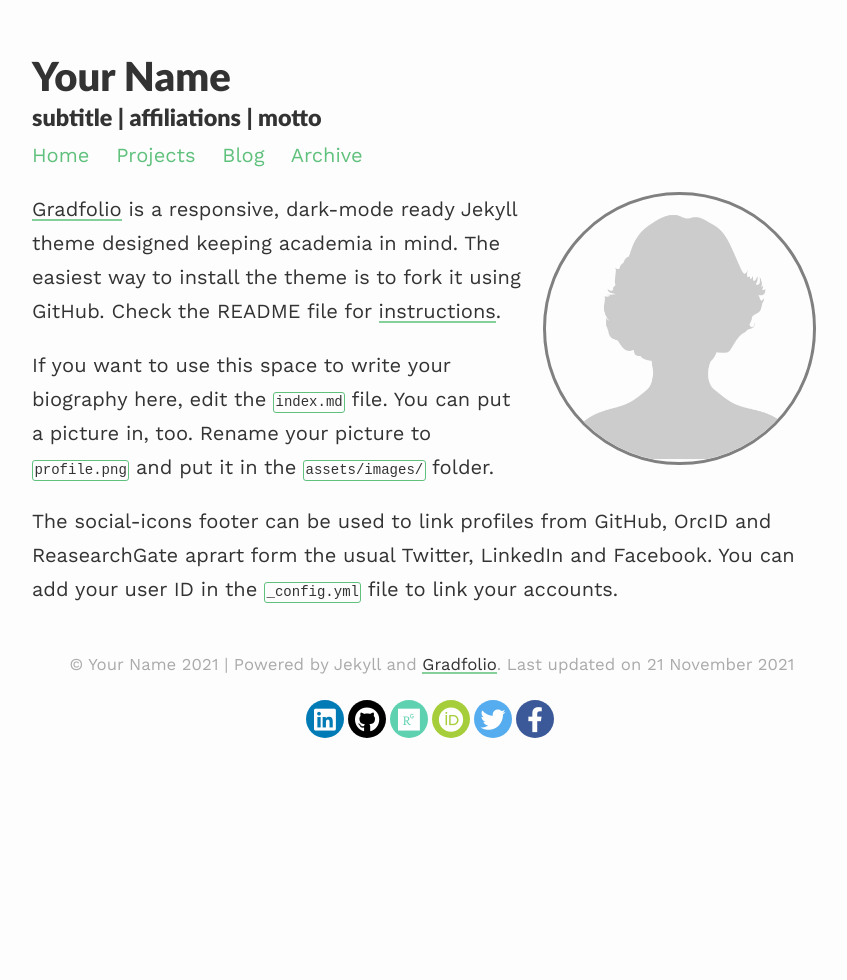
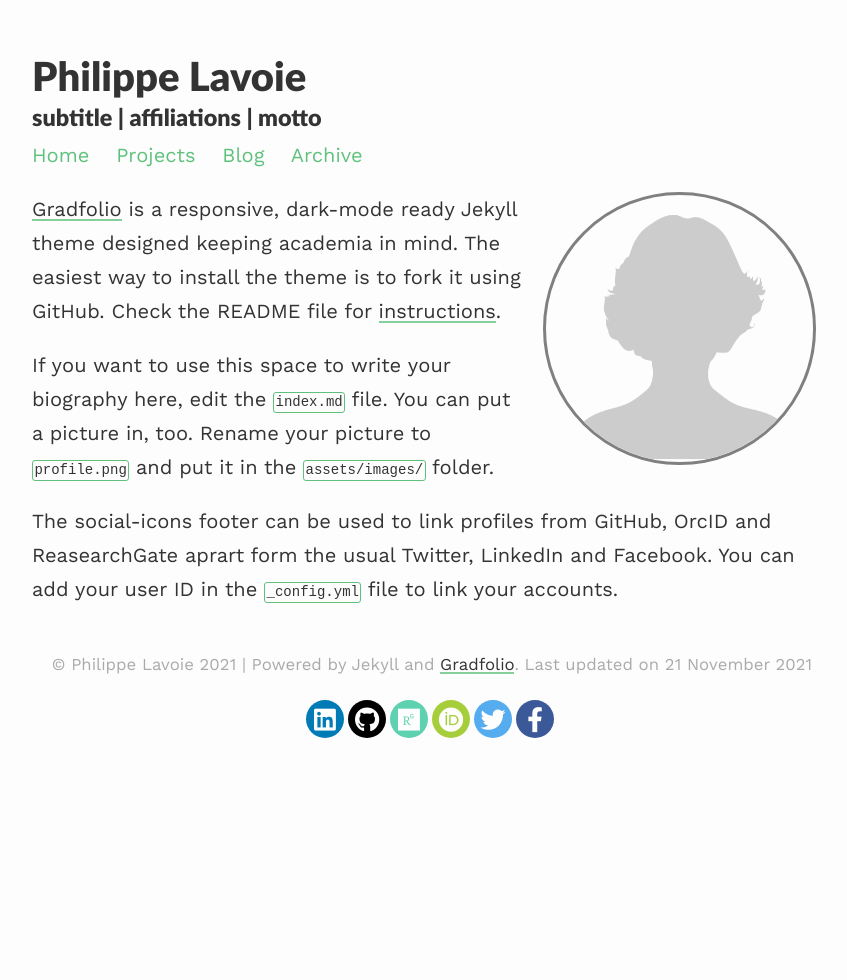
Before and after one commit to drdeteck/Me2, a Jekyll site: the page built from index.md, in a window 1280 px wide. Shown: the whole page, without its empty margins (208-1055 px from the left). Built offline with Jekyll 4.4.1, drawn with Linux system fonts in a browser that asks for light colours; nearby versions of some CDN libraries.

Commit message:
Update _config.yml

```diff
--- a/_config.yml
+++ b/_config.yml
@@ -1,9 +1,9 @@
 ### your site title here
 
-title: Your Name
+title: Philippe Lavoie
 description: subtitle | affiliations | motto
 
-baseurl: /gradfolio #name of GitHub repository
+baseurl: /me #name of GitHub repository
 url: "" #custom url to be used instead of GitHub repository
 email: #
 
```
